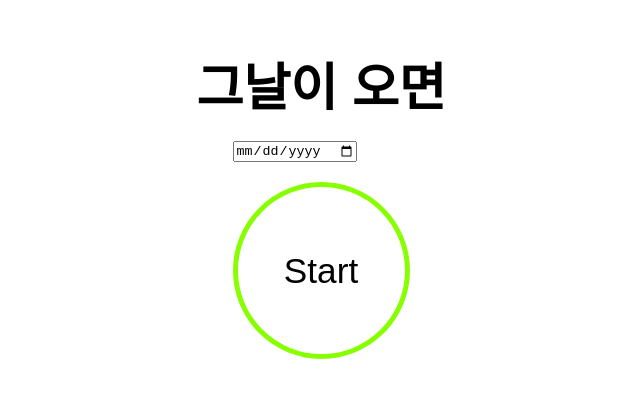
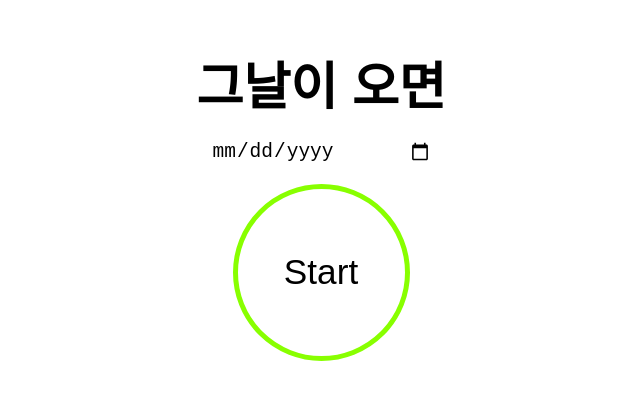
Before and after one commit to movie42/timer, a website built with Parcel: page index.html in a window 1280 px wide. Shown: the part 180-580 px from the top of the page, without its empty margins (319-959 px from the left). Built offline with nearby package versions, Linux system fonts and the light colour scheme.

Commit message:
change styles

```diff
--- a/src/styles.css
+++ b/src/styles.css
@@ -31,7 +31,7 @@ form {
 
 form > .button {
   display: block;
-  margin-top: 20px;
+  margin: 20px auto 0;
   font-size: 2.2em;
   background-color: unset;
   width: 177px;
@@ -39,6 +39,12 @@ form > .button {
   border: 5px solid rgb(136, 255, 0);
   border-radius: 100px;
   color: rgb(0, 0, 0);
+}
+
+.dateForm > input {
+  width: 220px;
+  font-size: 1.5em;
+  border: 0;
 }
 
 h1 {
```
